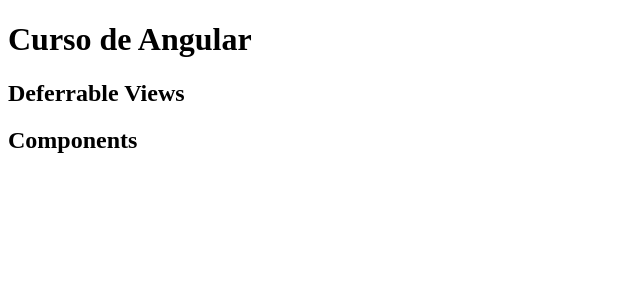
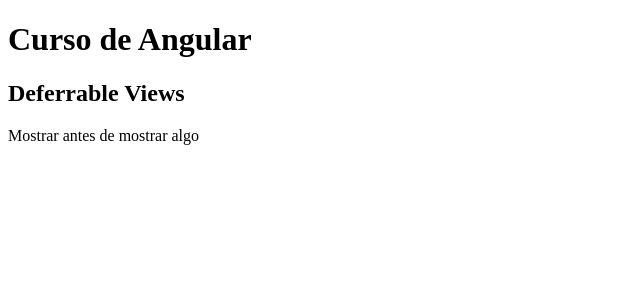
Before and after one commit to AnaPaulaInsfran/meu-primeiro-projeto-latest, an Angular app: page / in a window 1280 px wide. Shown: the top 300 px of the page, without its empty margins (0-640 px from the left). Built offline with nearby package versions, Linux system fonts and the light colour scheme.

Commit message:
feat:defer-on-idle-timer-viewport-interaction-hover-immediate

```diff
--- a/src/app/components/template/template-deferrable-views/template-deferrable-views.component.html
+++ b/src/app/components/template/template-deferrable-views/template-deferrable-views.component.html
@@ -1,10 +1,54 @@
-<h2>Deferrable Views</h2>
-@defer {
+
+<!--
+  on - especifica uma condição de acionador usando um acionador da lista.
+  (idle, timer, viewport, interaction, hover, immediate, prefetch)
+
+  when - especifica uma condição imperativa como uma expressão que retorna
+  um booleano. Quando esta expressão se torna verdadeira, o espaço reservado
+  é trocado pelo conteúdo carregado lentamente (o que pode ser uma operação
+  assíncrona se as dependências precisarem ser buscadas).
+
+  Nota: Vários on triggers são sempre condições OR. Da mesma forma, on misturado
+  com when também são condições OR.
+-->
+
+<h2 #trigger>Deferrable Views</h2>
+
+@defer (on interaction(trigger2); prefetch on interaction(trigger)){
   <app-new-component />
 } @placeholder {
-  <p>Mostrar antes de mostrar algo</p>
+  <p #trigger2>Mostrar antes de mostrar algo</p>
 } @loading {
   <p>Loading...</p>
 } @error {
   <p>Loading failed :(</p>
 }
+
+<!-- @defer (on idle) é o padrão. Após carregar todo html, css, js da página, vai carregar um
+pequeno js (chunk) - qdo estiver inativo o browser-->
+
+<!-- @defer (on timer(5s)) ou 5000ms - o tempo pode mudar, neste caso enquanto está 5s, vai
+mostrar o que está no placeholder. Se a internet for lenta, após os 5s, vai aparecer
+o que está np loading. -->
+
+<!-- @defer (on viewport) - vai ficar em loading até chegar no estilo informado.
+Neste exemplo, até chegar na posição margin-bottom 200px bom para imagens, componentes pesados (ex. 3d)-->
+
+<!-- @defer (on interaction) vai carregar o componente com interação.
+ex. só saiu da msg do placeholder qdo cliquei nele....daí, fez loading e carregou.
+tb pode criar uma variável "trigger" e colocar dentro do interection...daí, só vai carregar qdo interagir
+com h2, pq a variável está nele....se tirar de lá e colocar no placeholder, vai precisar interagir com o placeholder  -->
+
+<!-- @defer (on hover) - vai carregar qdo passar o mouse em cima do placeholder (hover ou mouse enter) -->
+
+<!-- @defer (on immediate) qdo carregar tudo, vai carregar o componente-->
+
+<!-- @defer (on interaction; prefetch on idle) - vai carregar tudo com idle, porém, só vai aparecer com interação no defer.
+lembrando que é OR. Ex.
+
+<h2 #trigger>Deferrable Views</h2>
+
+@defer (on interaction(trigger2); prefetch on interaction(trigger)){
+  <app-new-component />
+} @placeholder {
+  <p #trigger2>Mostrar antes de mostrar algo</p>-->
```
